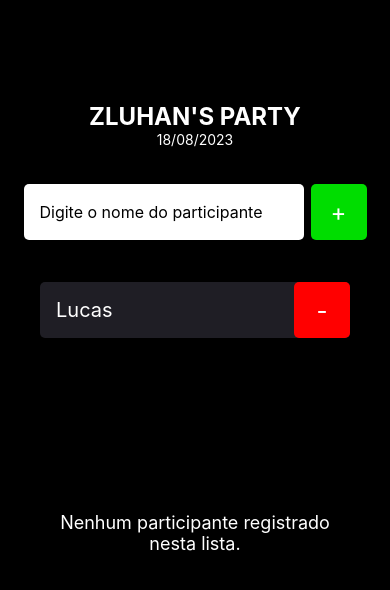
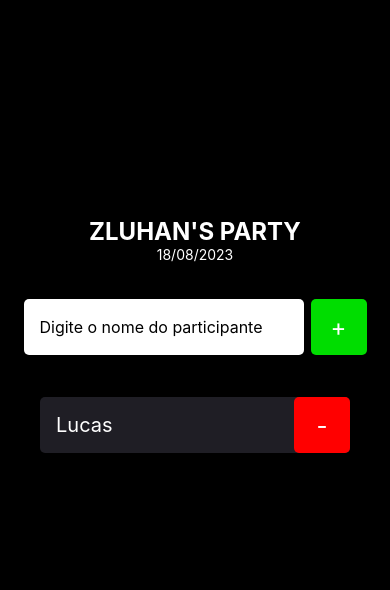
Before and after one commit to lucaszluhan/im-here, a React Native app: screen / in a window 390 px wide. Shown: the top 590 px of the page. Built offline with nearby package versions, Linux system fonts and the light colour scheme.

Commit message:
add remove function with state

```diff
--- a/src/screens/Home/index.tsx
+++ b/src/screens/Home/index.tsx
@@ -4,11 +4,15 @@
 import { styles } from './styles'
 
 export default function Home() {
-  const [participants, setParticipants] = useState(['Lucas'])
+  const [participants, setParticipants] = useState<string[]>(['Lucas'])
+  const [participantName, setParticipantName] = useState('')
 
   function handleParticipantAdd() {
-    setParticipants(prevState => [...prevState, 'Mateus'])
-
+    if (participants.includes(participantName)) {
+      return Alert.alert('Já existe!', 'Participante já foi cadastrado.')
+    }
+    setParticipants(prevState => [...prevState, participantName])
+    setParticipantName('')
     console.log('Voce clicou no botao de add')
   }
 
@@ -16,7 +20,8 @@
     Alert.alert('Remover Participante', `Voce deseja remover ${name}?`, [
       {
         text: 'Sim',
-        onPress: () => Alert.alert('Deletado', 'Participante removido.'),
+        onPress: () =>
+          setParticipants(prevState => prevState.filter(participant => participant !== name)),
       },
       {
         text: 'Não',
@@ -26,15 +31,15 @@
     console.log(`Voce clicou para remover ${name}`)
   }
 
-  function renderParticipants() {
-    return participants.map(participant => (
-      <Participant
-        key={participant}
-        name={participant}
-        onRemove={() => handleParticipantRemove(participant)}
-      />
-    ))
-  }
+  // function renderParticipants() {
+  //   return participants.map(participant => (
+  //     <Participant
+  //       key={participant}
+  //       name={participant}
+  //       onRemove={() => handleParticipantRemove(participant)}
+  //     />
+  //   ))
+  // }
 
   return (
     <View style={styles.container}>
@@ -45,18 +50,20 @@
           style={styles.input}
           placeholder='Digite o nome do participante'
           placeholderTextColor='#000'
+          onChangeText={setParticipantName}
+          value={participantName}
         />
         <TouchableOpacity style={styles.button} onPress={handleParticipantAdd}>
           <Text style={styles.buttontext}>+</Text>
         </TouchableOpacity>
       </View>
-      <ScrollView showsVerticalScrollIndicator={false} style={styles.participants}>
+      {/* <ScrollView showsVerticalScrollIndicator={false} style={styles.participants}>
         {renderParticipants()}
-      </ScrollView>
+      </ScrollView> */}
       <FlatList
         showsVerticalScrollIndicator={false}
         style={styles.participants}
-        data={[]}
+        data={participants}
         keyExtractor={item => item}
         renderItem={({ item }) => (
           <Participant key={item} name={item} onRemove={() => handleParticipantRemove(item)} />
```
